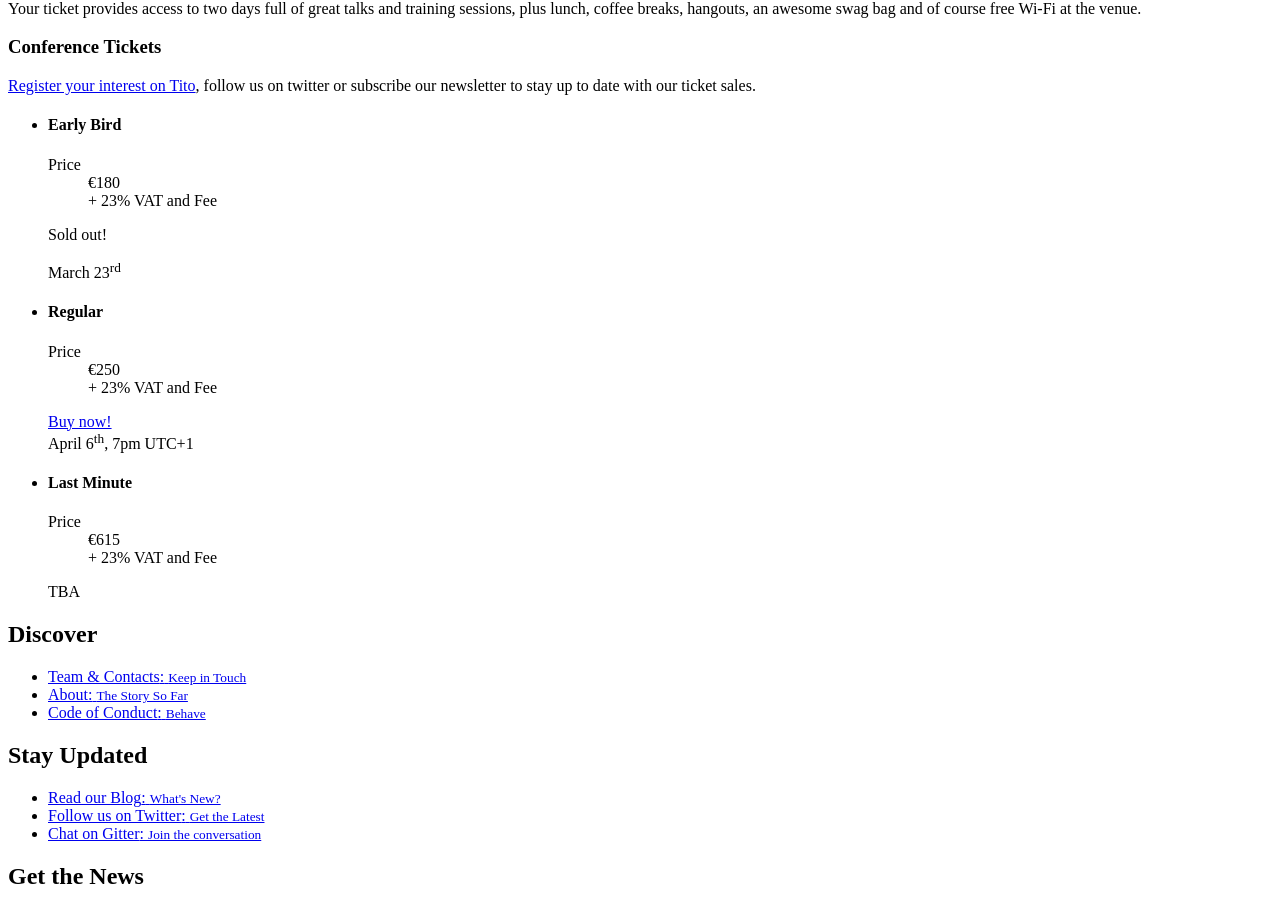
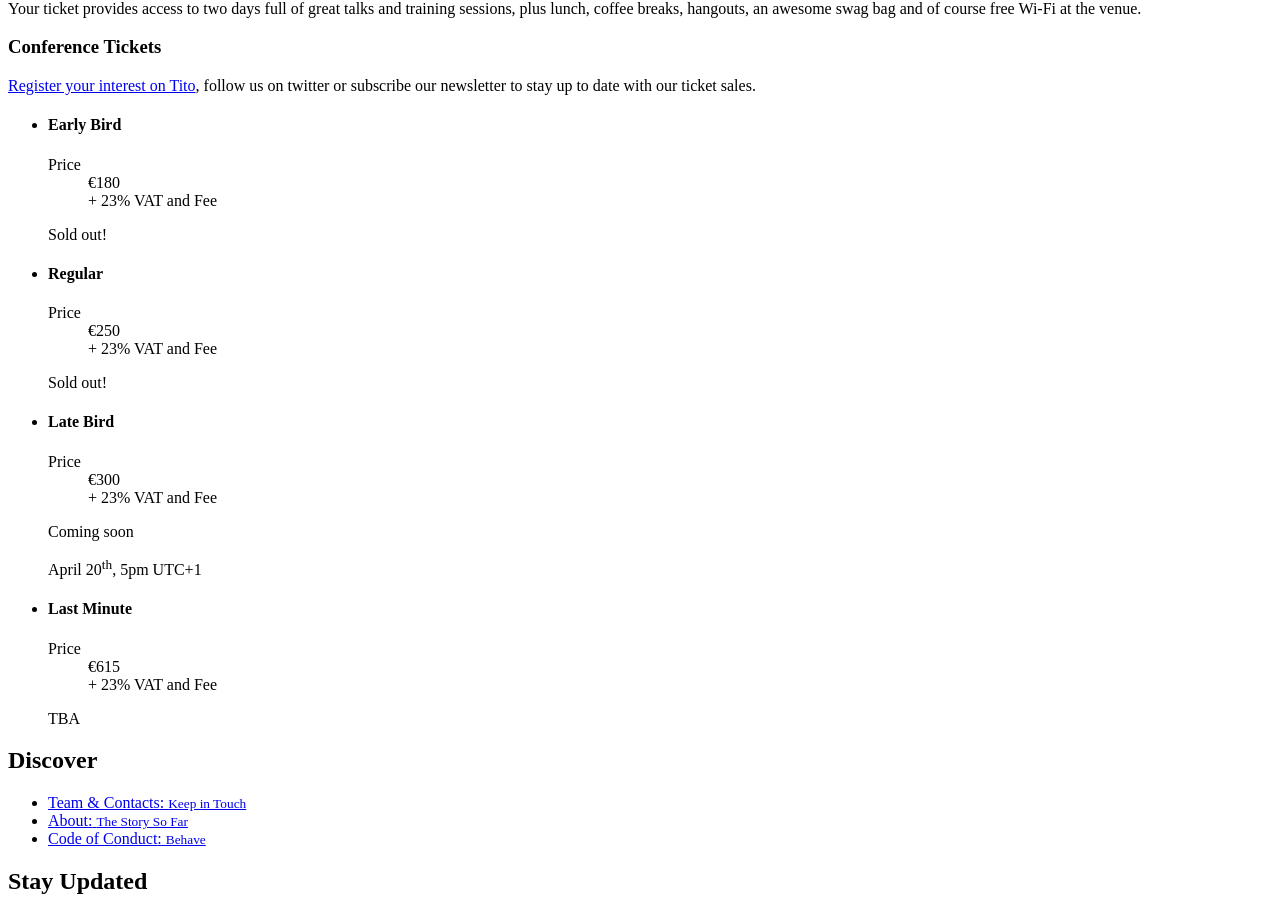
Before and after one commit to LXJS/lxjs-site-2014, a Jekyll site: the page built from src/register/index.html, in a window 1280 px wide and 900 px high, scrolled down 325 px. Built offline with Jekyll 4.4.1, drawn with Linux system fonts in a browser that asks for light colours; nearby versions of some CDN libraries; Markdown is read by kramdown in place of the engine named in the settings.

Commit message:
Late bird announced

```diff
--- a/src/register/index.html
+++ b/src/register/index.html
@@ -41,9 +41,6 @@ title: Register • LXJS 2014
 								<p class="note">Sold out!</p>
 							</div>
 						</div>
-						<footer class="ticket-foot">
-							<span class="date">March 23<sup>rd</sup></span>
-						</footer>
 					</article>
 				</li>
 				<li class="ticket-wrapper">
@@ -58,11 +55,29 @@ title: Register • LXJS 2014
 								<dd class="subtitle">+ 23% VAT and Fee</dd>
 							</dl>
 							<div class="ticket-body">
-								<a href="https://ti.to/lxjs/2014/" class="cta-bttn">Buy now!</a>
+								<p class="note">Sold out!</p>
+							</div>
+						</div>
+					</article>
+				</li>
+				<li class="ticket-wrapper">
+					<article class="ticket">
+						<header class="ticket-head">
+							<h1 class="ticket-prime-title">Late Bird</h1>
+						</header>
+						<div class="ticket-body">
+							<dl class="ticket-data">
+								<dt>Price</dt>
+								<dd class="number">€300</dd>
+								<dd class="subtitle">+ 23% VAT and Fee</dd>
+							</dl>
+							<div class="ticket-body">
+								<p class="note">Coming soon</p>
+								<!-- <a href="https://ti.to/lxjs/2014/" class="cta-bttn">Buy now!</a> -->
 							</div>
 						</div>
 						<footer class="ticket-foot">
-							<span class="date">April 6<sup>th</sup>, 7pm UTC+1</span>
+							<span class="date">April 20<sup>th</sup>, 5pm UTC+1</span>
 						</footer>
 					</article>
 				</li>
```
